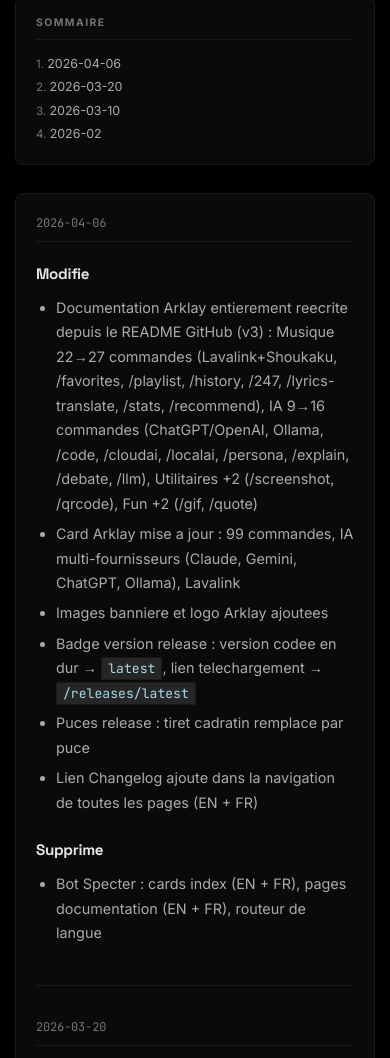
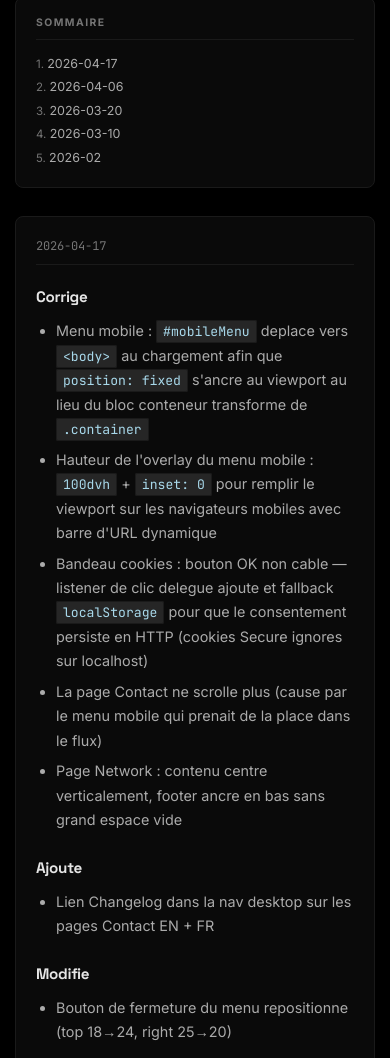
Before and after one commit to StealthyLabsHQ/stealthylabs-web, a website: page fr/changelog.html in a window 390 px wide. Shown: the part 226-1284 px from the top of the page. Drawn offline with Linux system fonts and the light colour scheme.

Commit message:
Add 2026-04-17 changelog entry
Document mobile menu fix, cookie banner wiring, and layout gap fixes across CHANGELOG.md + EN/FR HTML changelogs.

```diff
--- a/fr/changelog.html
+++ b/fr/changelog.html
@@ -136,6 +136,29 @@
         <div class="docs-layout">
             <article class="docs-main">
 
+                <div class="docs-section" id="2026-04-17">
+                    <h2><span class="docs-section-num">2026-04-17</span></h2>
+
+                    <h3>Corrige</h3>
+                    <ul>
+                        <li>Menu mobile : <code>#mobileMenu</code> deplace vers <code>&lt;body&gt;</code> au chargement afin que <code>position: fixed</code> s'ancre au viewport au lieu du bloc conteneur transforme de <code>.container</code></li>
+                        <li>Hauteur de l'overlay du menu mobile : <code>100dvh</code> + <code>inset: 0</code> pour remplir le viewport sur les navigateurs mobiles avec barre d'URL dynamique</li>
+                        <li>Bandeau cookies : bouton OK non cable &mdash; listener de clic delegue ajoute et fallback <code>localStorage</code> pour que le consentement persiste en HTTP (cookies Secure ignores sur localhost)</li>
+                        <li>La page Contact ne scrolle plus (cause par le menu mobile qui prenait de la place dans le flux)</li>
+                        <li>Page Network : contenu centre verticalement, footer ancre en bas sans grand espace vide</li>
+                    </ul>
+
+                    <h3>Ajoute</h3>
+                    <ul>
+                        <li>Lien Changelog dans la nav desktop sur les pages Contact EN + FR</li>
+                    </ul>
+
+                    <h3>Modifie</h3>
+                    <ul>
+                        <li>Bouton de fermeture du menu repositionne (top 18&rarr;24, right 25&rarr;20)</li>
+                    </ul>
+                </div>
+
                 <div class="docs-section" id="2026-04-06">
                     <h2><span class="docs-section-num">2026-04-06</span></h2>
 
@@ -209,6 +232,7 @@
             <aside class="docs-toc">
                 <p class="docs-toc-title">Sommaire</p>
                 <ol class="docs-toc-list">
+                    <li><a href="#2026-04-17">2026-04-17</a></li>
                     <li><a href="#2026-04-06">2026-04-06</a></li>
                     <li><a href="#2026-03-20">2026-03-20</a></li>
                     <li><a href="#2026-03-10">2026-03-10</a></li>
```
Also changed, not shown: en/changelog.html (+24 -0 lines), CHANGELOG.md.
